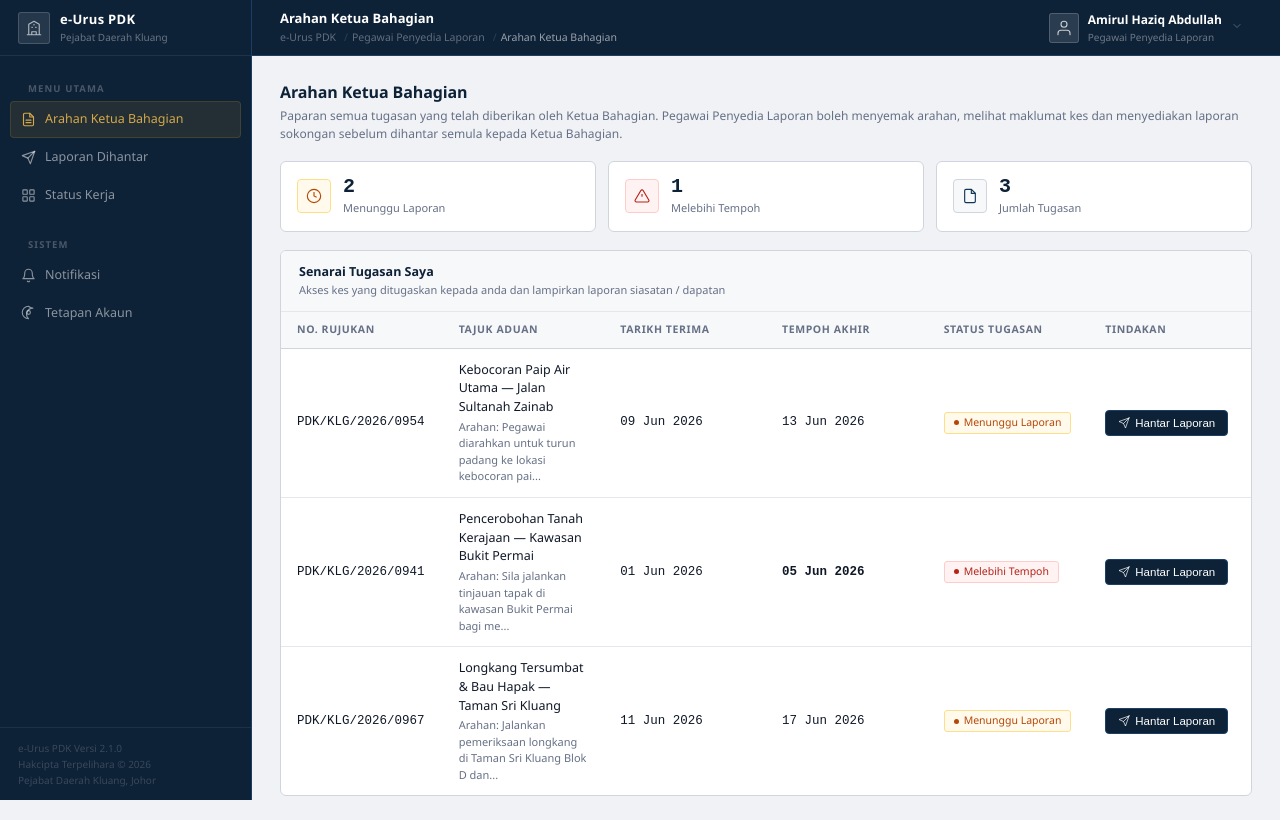
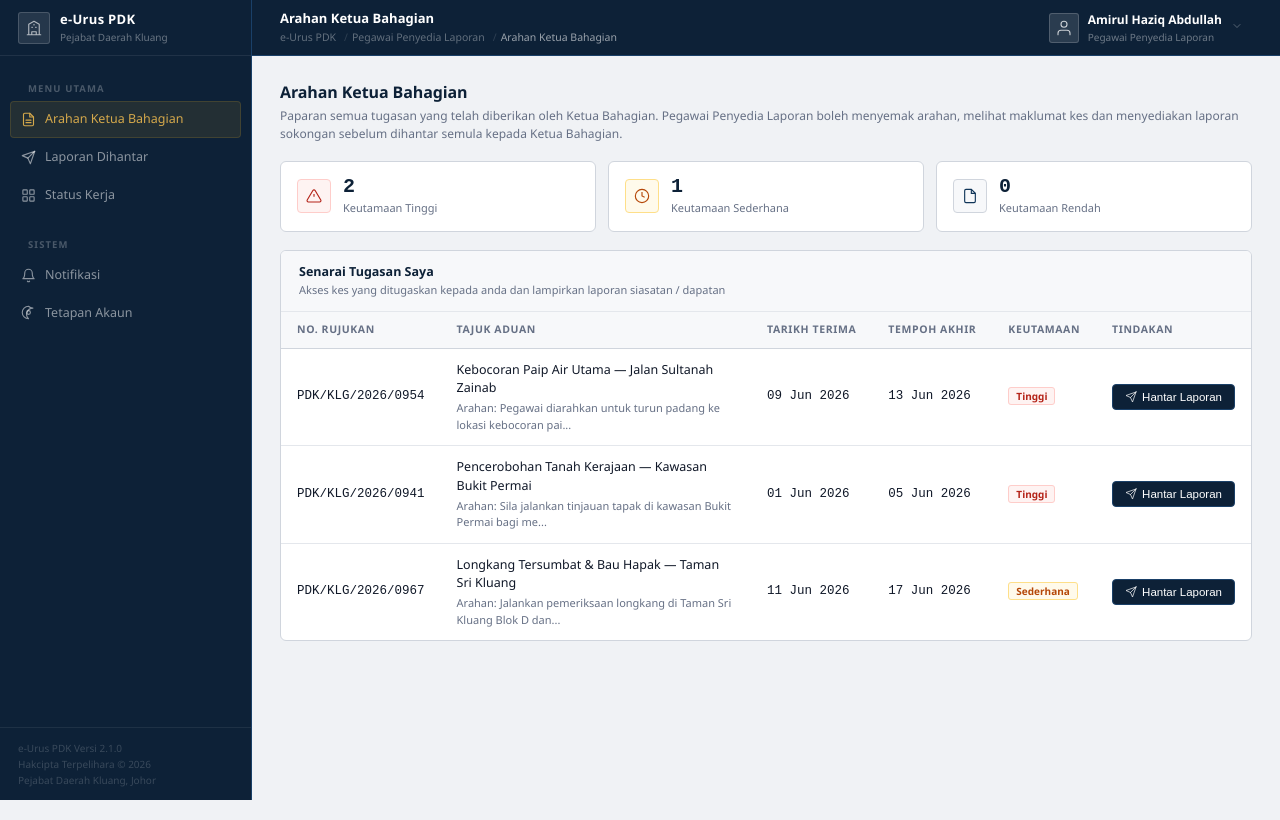
Before and after one commit to tirazman/TRIPLEA-SCSE2243-ADP-PROJECT1, a React (Vite) app in the folder frontend/: page /pegawai-penyedia/arahan in a window 1280 px wide. Built offline with nearby package versions, Linux system fonts and the light colour scheme.

Commit message:
Update new data

```diff
--- a/frontend/src/data/PPLData.jsx
+++ b/frontend/src/data/PPLData.jsx
@@ -1,10 +1,7 @@
 // Dummy data for Pegawai Penyedia Laporan.
-// "currentOfficer" simulates the logged-in user — in a real app this
-// would come from auth/session context instead of being hardcoded.
 export const currentOfficer = "Amirul Haziq Abdullah";
 
 // ─── Tasks assigned by Ketua Bahagian to this officer ───
-// (Step 1 of the workflow: read instruction -> field work -> upload report)
 export const assignedTasks = [
   {
     id: "TGS-2026-0211",
@@ -15,7 +12,7 @@ export const assignedTasks = [
     kbName: "Farid Hakimi Mohd Noor",
     dateGiven: "09 Jun 2026",
     deadline: "13 Jun 2026",
-    status: "Menunggu Laporan",
+    keutamaan: "Tinggi",
   },
   {
     id: "TGS-2026-0198",
@@ -26,7 +23,7 @@ export const assignedTasks = [
     kbName: "Nur Aisyah Rahman",
     dateGiven: "01 Jun 2026",
     deadline: "05 Jun 2026",
-    status: "Melebihi Tempoh",
+    keutamaan: "Tinggi",
   },
   {
     id: "TGS-2026-0203",
@@ -37,7 +34,7 @@ export const assignedTasks = [
     kbName: "Hafiz Azlan Mohamad",
     dateGiven: "11 Jun 2026",
     deadline: "17 Jun 2026",
-    status: "Menunggu Laporan",
+    keutamaan: "Sederhana",
   },
 ];
 
@@ -73,8 +70,6 @@ export const submittedReports = [
 ];
 
 // ─── Other officers assigned to the SAME case (grouped by caseRef) ───
-// A PPL can only see officers working on cases they themselves are
-// assigned to — never officers from unrelated cases.
 export const sameCaseOfficers = {
   "PDK/KLG/2026/0954": [
     { name: "Nur Syafiqah Ismail", jawatan: "Pegawai Penyedia Laporan", tugasan: "Temu bual penduduk terjejas", status: "Sedang Bertugas", lastUpdate: "21 Jun 2026" },
@@ -90,8 +85,6 @@ export const sameCaseOfficers = {
 };
 
 // ─── Laporan yang sedang dipantau/dikemaskini oleh PPL sendiri ───
-// Digunakan dalam page "Status Kerja" — setiap entri di sini sepadan
-// dengan satu tugasan/kes yang sama seperti dalam assignedTasks di atas.
 export const pplLaporanData = [
   {
     ref: "PDK/KLG/2026/0954",
--- a/frontend/src/view/KetuaBahagian/KBArahanKetuaJabatan.jsx
+++ b/frontend/src/view/KetuaBahagian/KBArahanKetuaJabatan.jsx
@@ -25,7 +25,9 @@ function PriorityBadge({ keutamaan }) {
 // ─── View A: Senarai ──────────────────────────────────────────────────────────
 
 function ViewSenarai({ onSemak }) {
-  const tinggiCount = arahanKes.filter((k) => k.keutamaan === "Tinggi").length;
+  const tinggiCount    = arahanKes.filter((k) => k.keutamaan === "Tinggi").length;
+  const sederhanaCount = arahanKes.filter((k) => k.keutamaan === "Sederhana").length;
+  const rendahCount    = arahanKes.filter((k) => k.keutamaan === "Rendah").length;
 
   return (
     <>
@@ -47,6 +49,48 @@ function ViewSenarai({ onSemak }) {
             display: "inline-block", animation: "blink 2s ease-in-out infinite",
           }} />
           {arahanKes.length} Kes Menunggu Tindakan
+        </div>
+      </div>
+
+      <div className="summary-strip">
+        <div className="summary-card">
+          <div className="summary-icon" style={{ borderColor: "var(--red-border)", background: "var(--red-bg)" }}>
+            <svg viewBox="0 0 24 24" fill="none" stroke="var(--red)" strokeWidth="2">
+              <path d="M10.29 3.86L1.82 18a2 2 0 001.71 3h16.94a2 2 0 001.71-3L13.71 3.86a2 2 0 00-3.42 0z" />
+              <line x1="12" y1="9" x2="12" y2="13" />
+              <line x1="12" y1="17" x2="12.01" y2="17" />
+            </svg>
+          </div>
+          <div>
+            <div className="summary-val">{tinggiCount}</div>
+            <div className="summary-label">Keutamaan Tinggi</div>
+          </div>
+        </div>
+
+        <div className="summary-card">
+          <div className="summary-icon" style={{ borderColor: "var(--amber-border)", background: "var(--amber-bg)" }}>
+            <svg viewBox="0 0 24 24" fill="none" stroke="var(--amber)" strokeWidth="2">
+              <circle cx="12" cy="12" r="10" />
+              <polyline points="12 6 12 12 16 14" />
+            </svg>
+          </div>
+          <div>
+            <div className="summary-val">{sederhanaCount}</div>
+            <div className="summary-label">Keutamaan Sederhana</div>
+          </div>
+        </div>
+
+        <div className="summary-card">
+          <div className="summary-icon">
+            <svg viewBox="0 0 24 24" fill="none" stroke="var(--navy-mid)" strokeWidth="2">
+              <path d="M14 2H6a2 2 0 00-2 2v16a2 2 0 002 2h12a2 2 0 002-2V8z" />
+              <polyline points="14 2 14 8 20 8" />
+            </svg>
+          </div>
+          <div>
+            <div className="summary-val">{rendahCount}</div>
+            <div className="summary-label">Keutamaan Rendah</div>
+          </div>
         </div>
       </div>
 
--- a/frontend/src/view/PegawaiPenyediaLaporan/PPLArahanKetuaBahagian.jsx
+++ b/frontend/src/view/PegawaiPenyediaLaporan/PPLArahanKetuaBahagian.jsx
@@ -4,25 +4,37 @@ import Navbar from "../../components/common/navbar";
 import { assignedTasks } from "../../data/pplData";
 import "../../styles/pages/PPLTugasanDetail.css";
 
-/* ─── Badge status tugasan ─── */
-function TaskStatusBadge({ status }) {
-  const map = {
-    "Menunggu Laporan": { cls: "badge-pending", label: "Menunggu Laporan" },
-    "Melebihi Tempoh": { cls: "badge-overdue", label: "Melebihi Tempoh" },
-  };
-  const conf = map[status] || map["Menunggu Laporan"];
+/* ─── Badge keutamaan (sama style dgn KB) ─── */
+function PriorityBadge({ keutamaan }) {
+  if (keutamaan === "Tinggi") {
+    return (
+      <span style={{
+        background: "var(--red-bg)", color: "var(--red)", border: "1px solid var(--red-border)",
+        fontSize: 10, fontWeight: 600, padding: "1px 7px", borderRadius: "var(--radius-sm)",
+      }}>Tinggi</span>
+    );
+  }
+  if (keutamaan === "Sederhana") {
+    return (
+      <span style={{
+        background: "var(--amber-bg)", color: "var(--amber)", border: "1px solid var(--amber-border)",
+        fontSize: 10, fontWeight: 600, padding: "1px 7px", borderRadius: "var(--radius-sm)",
+      }}>Sederhana</span>
+    );
+  }
   return (
-    <span className={`status-badge ${conf.cls}`}>
-      <span className="badge-dot"></span>
-      {conf.label}
-    </span>
+    <span style={{
+      background: "var(--surface-2)", color: "var(--text-soft)", border: "1px solid var(--border)",
+      fontSize: 10, fontWeight: 600, padding: "1px 7px", borderRadius: "var(--radius-sm)",
+    }}>Rendah</span>
   );
 }
 
 /* ─── List view: Senarai Tugasan Saya ─── */
 function TaskListView({ tasks, onOpenDetail }) {
-  const menungguCount = tasks.filter((t) => t.status === "Menunggu Laporan").length;
-  const lewatCount = tasks.filter((t) => t.status === "Melebihi Tempoh").length;
+  const tinggiCount   = tasks.filter((t) => t.keutamaan === "Tinggi").length;
+  const sederhanaCount = tasks.filter((t) => t.keutamaan === "Sederhana").length;
+  const rendahCount   = tasks.filter((t) => t.keutamaan === "Rendah").length;
 
   return (
     <div>
@@ -35,20 +47,8 @@ function TaskListView({ tasks, onOpenDetail }) {
         </div>
       </div>
 
+      {/* Summary cards — count by keutamaan */}
       <div className="summary-strip">
-        <div className="summary-card">
-          <div className="summary-icon" style={{ borderColor: "var(--amber-border)", background: "var(--amber-bg)" }}>
-            <svg viewBox="0 0 24 24" fill="none" stroke="var(--amber)" strokeWidth="2">
-              <circle cx="12" cy="12" r="10" />
-              <polyline points="12 6 12 12 16 14" />
-            </svg>
-          </div>
-          <div>
-            <div className="summary-val">{menungguCount}</div>
-            <div className="summary-label">Menunggu Laporan</div>
-          </div>
-        </div>
-
         <div className="summary-card">
           <div className="summary-icon" style={{ borderColor: "var(--red-border)", background: "var(--red-bg)" }}>
             <svg viewBox="0 0 24 24" fill="none" stroke="var(--red)" strokeWidth="2">
@@ -58,8 +58,21 @@ function TaskListView({ tasks, onOpenDetail }) {
             </svg>
           </div>
           <div>
-            <div className="summary-val">{lewatCount}</div>
-            <div className="summary-label">Melebihi Tempoh</div>
+            <div className="summary-val">{tinggiCount}</div>
+            <div className="summary-label">Keutamaan Tinggi</div>
+          </div>
+        </div>
+
+        <div className="summary-card">
+          <div className="summary-icon" style={{ borderColor: "var(--amber-border)", background: "var(--amber-bg)" }}>
+            <svg viewBox="0 0 24 24" fill="none" stroke="var(--amber)" strokeWidth="2">
+              <circle cx="12" cy="12" r="10" />
+              <polyline points="12 6 12 12 16 14" />
+            </svg>
+          </div>
+          <div>
+            <div className="summary-val">{sederhanaCount}</div>
+            <div className="summary-label">Keutamaan Sederhana</div>
           </div>
         </div>
 
@@ -71,8 +84,8 @@ function TaskListView({ tasks, onOpenDetail }) {
             </svg>
           </div>
           <div>
-            <div className="summary-val">{tasks.length}</div>
-            <div className="summary-label">Jumlah Tugasan</div>
+            <div className="summary-val">{rendahCount}</div>
+            <div className="summary-label">Keutamaan Rendah</div>
           </div>
         </div>
       </div>
@@ -85,14 +98,22 @@ function TaskListView({ tasks, onOpenDetail }) {
           </div>
         </div>
 
-        <table className="data-table">
+        <table className="data-table" style={{ tableLayout: "auto" }}>
+          <colgroup>
+            <col style={{ width: "150px" }} />
+            <col />
+            <col style={{ width: "115px" }} />
+            <col style={{ width: "115px" }} />
+            <col style={{ width: "100px" }} />
+            <col style={{ width: "130px" }} />
+          </colgroup>
           <thead>
             <tr>
               <th>No. Rujukan</th>
               <th>Tajuk Aduan</th>
               <th>Tarikh Terima</th>
               <th>Tempoh Akhir</th>
-              <th>Status Tugasan</th>
+              <th>Keutamaan</th>
               <th>Tindakan</th>
             </tr>
           </thead>
@@ -105,10 +126,8 @@ function TaskListView({ tasks, onOpenDetail }) {
                   <div className="td-tajuk-sub">Arahan: {t.kbInstruction.slice(0, 60)}...</div>
                 </td>
                 <td className="td-date">{t.dateGiven}</td>
-                <td className={`td-tempoh ${t.status === "Melebihi Tempoh" ? "tempoh-overdue" : "tempoh-normal"}`}>
-                  {t.deadline}
-                </td>
-                <td><TaskStatusBadge status={t.status} /></td>
+                <td className="td-date">{t.deadline}</td>
+                <td><PriorityBadge keutamaan={t.keutamaan} /></td>
                 <td>
                   <button className="btn-tindakan" onClick={() => onOpenDetail(t)}>
                     <svg viewBox="0 0 24 24" fill="none" strokeLinecap="round" strokeLinejoin="round">
@@ -205,9 +224,7 @@ function TaskDetailView({ task, onBack, onContinueToUpload }) {
             <div className="deadline-banner-date">{task.deadline}</div>
           </div>
         </div>
-        <span className="deadline-days-pill">
-          {task.status === "Melebihi Tempoh" ? "Tempoh tamat" : "5 hari lagi"}
-        </span>
+        <PriorityBadge keutamaan={task.keutamaan} />
       </div>
 
       <div className="detail-actions-row">
```
